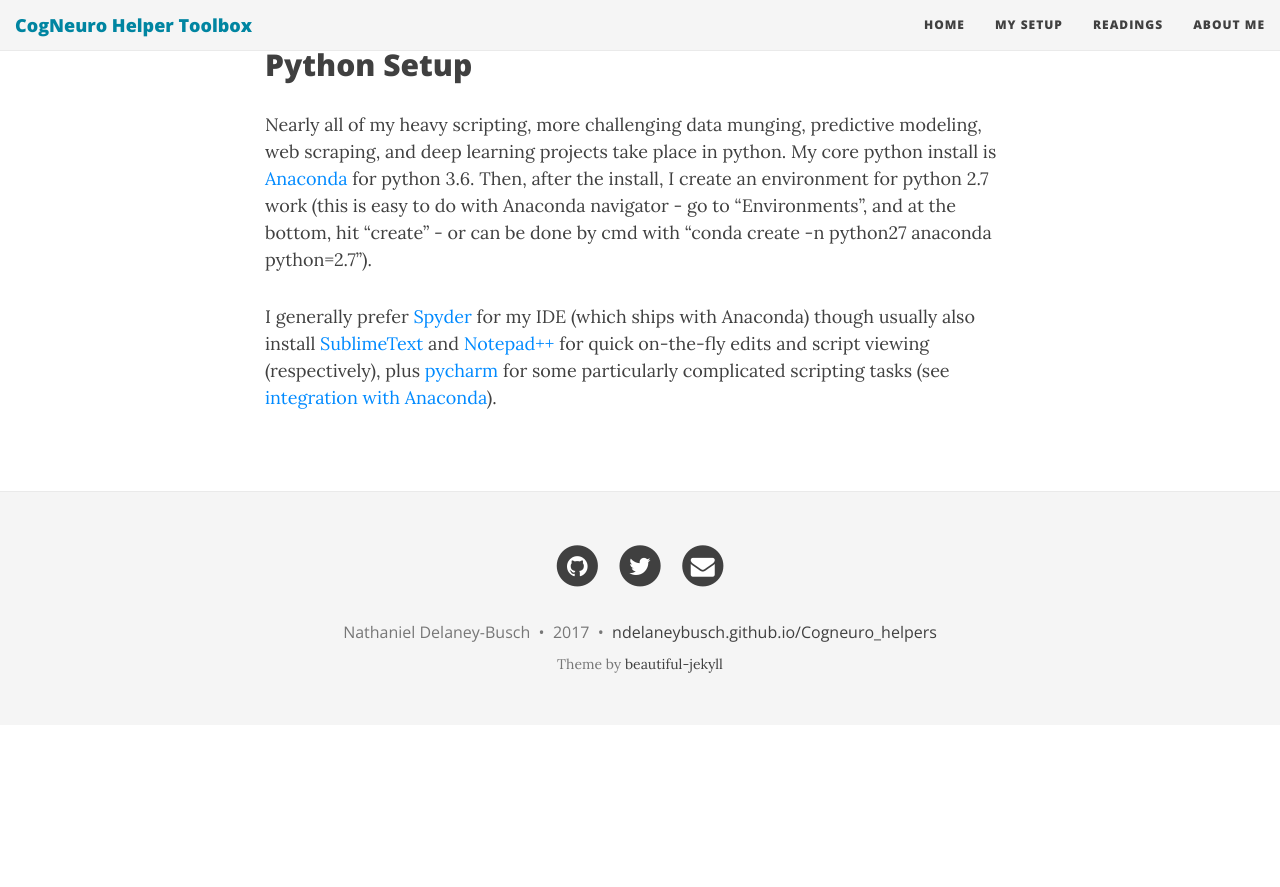
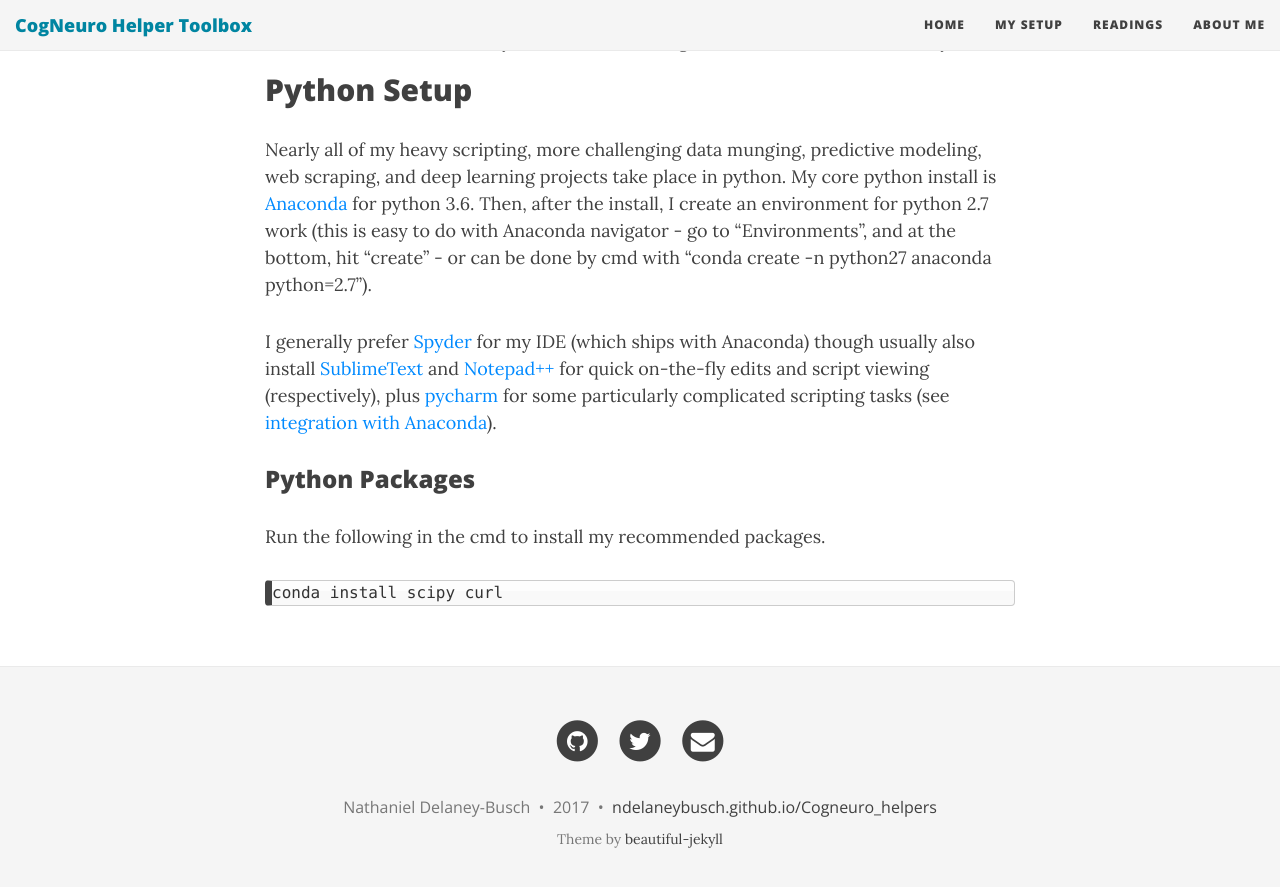
Before and after one commit to ndelaneybusch/Cogneuro_helpers, a Jekyll site: the page built from toolbox.md, in a window 1280 px wide and 900 px high, scrolled down 3881 px. Shown: the top 887 px of the window. Built offline with Jekyll 4.4.1, drawn with Linux system fonts in a browser that asks for light colours; nearby versions of some CDN libraries; before the commit the page ends 4606 px from its top, so only the background shows below that.

Commit message:
Update toolbox.md

````diff
--- a/toolbox.md
+++ b/toolbox.md
@@ -96,3 +96,9 @@
 Nearly all of my heavy scripting, more challenging data munging, predictive modeling, web scraping, and deep learning projects take place in python. My core python install is [Anaconda](https://www.anaconda.com/download/) for python 3.6. Then, after the install, I create an environment for python 2.7 work (this is easy to do with Anaconda navigator - go to "Environments", and at the bottom, hit "create" - or can be done by cmd with "conda create -n python27 anaconda python=2.7").
 
 I generally prefer [Spyder](https://github.com/spyder-ide/spyder) for my IDE (which ships with Anaconda) though usually also install [SublimeText](http://www.sublimetext.com) and [Notepad++](https://notepad-plus-plus.org) for quick on-the-fly edits and script viewing (respectively), plus [pycharm](https://www.jetbrains.com/pycharm/) for some particularly complicated scripting tasks (see [integration with Anaconda](https://docs.anaconda.com/anaconda/user-guide/tasks/integration/pycharm)).
+
+### Python Packages
+Run the following in the cmd to install my recommended packages.
+```
+conda install scipy curl
+```
````
